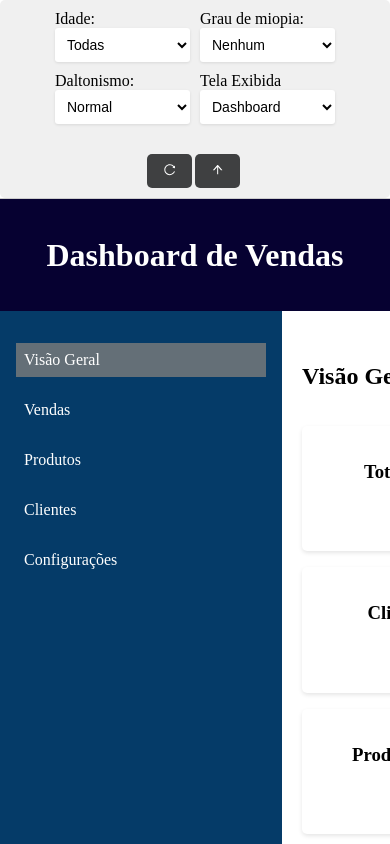
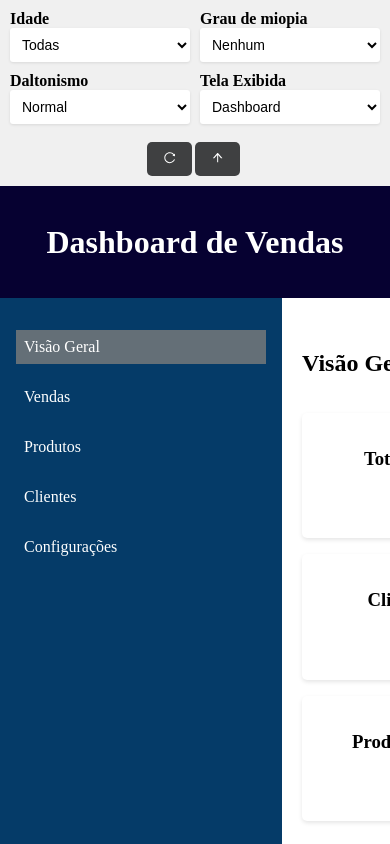
Before and after one commit to patrickscheibel/TCC, a React (Create React App) app: page / in a window 390 px wide. Shown: the top 844 px of the page. Built offline with nearby package versions, Linux system fonts and the light colour scheme.

Commit message:
Melhorias no css do filtro

```diff
--- a/src/App.css
+++ b/src/App.css
@@ -1,67 +1,31 @@
-/* Estilização para os filtros */
 .todos-filtros {
   background-color: #f0f0f0;
-  border-radius: 5px;
   padding: 10px;
   display: flex;
-  align-items: center;
   gap: 10px;
-  /* flex-direction: row; */
+  box-shadow: 0px 6px 6px rgba(0, 0, 0, 0.1);
 }
 
 .toggle-buttons {
   display: flex;
-  align-items: center;
-}
-
-/* @media (max-width: 1790px) {
-  .filtro-container {
-    width: 15px;
-    text-align: left;
-  }
-} */
-
-@media (max-width: 1000px) {
-  .todos-filtros {
-    flex-direction: column; /* Alinha os filtros verticalmente */
-    text-align: center; /* Centraliza o texto dos rótulos e selects */
-  }
-
-  .toggle-buttons {
-    flex-direction: row;
-  }
-
-  /* .divisao-filtro {
-    width: 50px;
-  } */
-
-  .filtro-container {
-    width: 135px;
-    text-align: left;
-  }
-
-  .toggle-filtros-btn {
-    margin-top: 5px;
-  }
+  margin-top: 20px;
 }
 
 .divisao-filtro {
   display: flex;
-  align-items: center; /* Centraliza verticalmente */
-  gap: 10px; /* Espaço entre os filtros */
-  /* width: 850px; */
-}
-
-.conteudo-principal {
-  border-top: 1px solid #ccc;
+  align-items: center;
+  gap: 10px;
+  width: 100%;
 }
 
 .filtro-container {
   flex-grow: 1;
-  /* width: 417px; */
 }
 
-/* Estilização para o seletor */
+label {
+  font-weight: bold;
+}
+
 select {
   width: 100%;
   padding: 8px;
@@ -79,10 +43,9 @@ select {
   color: white;
   border: none;
   border-radius: 5px;
-  padding: 9px 16px; /* Ajuste o padding vertical para corresponder à altura dos selects */
+  padding: 9px 16px;
   cursor: pointer;
   transition: background-color 0.2s;
-  margin-top: 20px;
   margin-right: 3px;
 }
 
@@ -99,7 +62,7 @@ select {
 }
 
 .mostrar-filtro-btn {
-  top: 2.8%;
+  top: 3.8%;
   right: 10px;
   transform: translate(0, -50%);
   z-index: 1;
@@ -109,3 +72,22 @@ select {
 .mostrar-filtro-btn:hover {
   background-color: #0056b3;
 }
+
+@media (max-width: 946px) {
+  .todos-filtros {
+    flex-direction: column;
+    align-items: center;
+  }
+
+  .filtro-container {
+    width: 50%;
+  }
+
+  .toggle-buttons {
+    margin-top: 8px;
+  }
+
+  .mostrar-filtro-btn {
+    top: 2.8;
+  }
+}
--- a/src/App.js
+++ b/src/App.js
@@ -48,13 +48,11 @@ const App = () => {
 
   return (
     <form>
-      <div className="app-container">
-        <div className="filtros-container">
         {filtrosVisiveis && (
           <div className="todos-filtros">
             <div className="divisao-filtro">
               <div className="filtro-container">
-                  <label>Idade:</label>
+                <label>Idade</label>
                 <Filtro
                   options={optionsAge}
                   selectedValue={filtro1}
@@ -63,7 +61,7 @@ const App = () => {
                 />
               </div>
               <div className="filtro-container">
-                  <label>Grau de miopia:</label>
+                <label>Grau de miopia</label>
                 <Filtro
                   options={optionsView}
                   selectedValue={filtro2}
@@ -74,7 +72,7 @@ const App = () => {
             </div>
             <div className="divisao-filtro">
               <div className="filtro-container">
-                  <label>Daltonismo:</label>
+                <label>Daltonismo</label>
                 <Filtro
                   options={optionsDaltonism}
                   selectedValue={filtro3}
@@ -107,8 +105,6 @@ const App = () => {
           <AiOutlineArrowDown />
         </button>
         )}
-        </div>
-      </div>
       <div className="conteudo-principal">{renderPagina()}</div>
     </form>
   )
```
Lines whose indentation alone changed are shown as unchanged.
